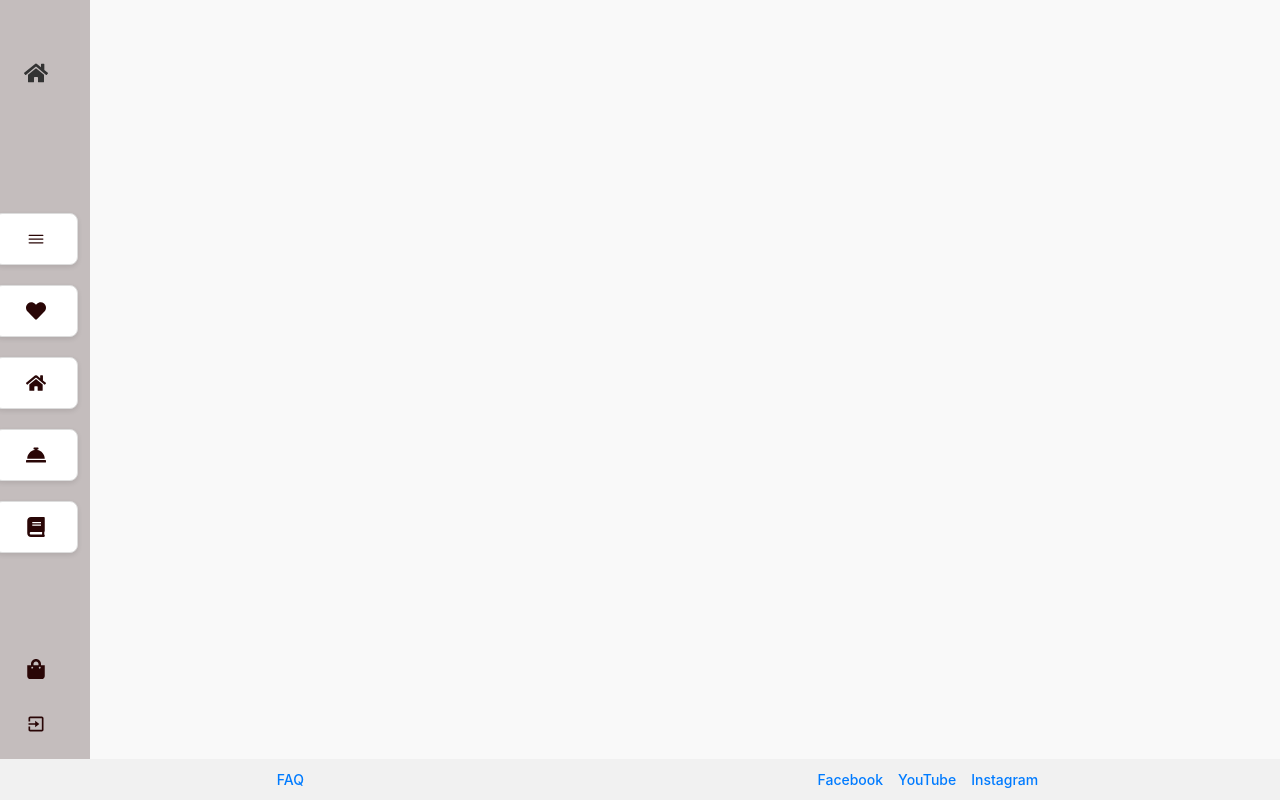
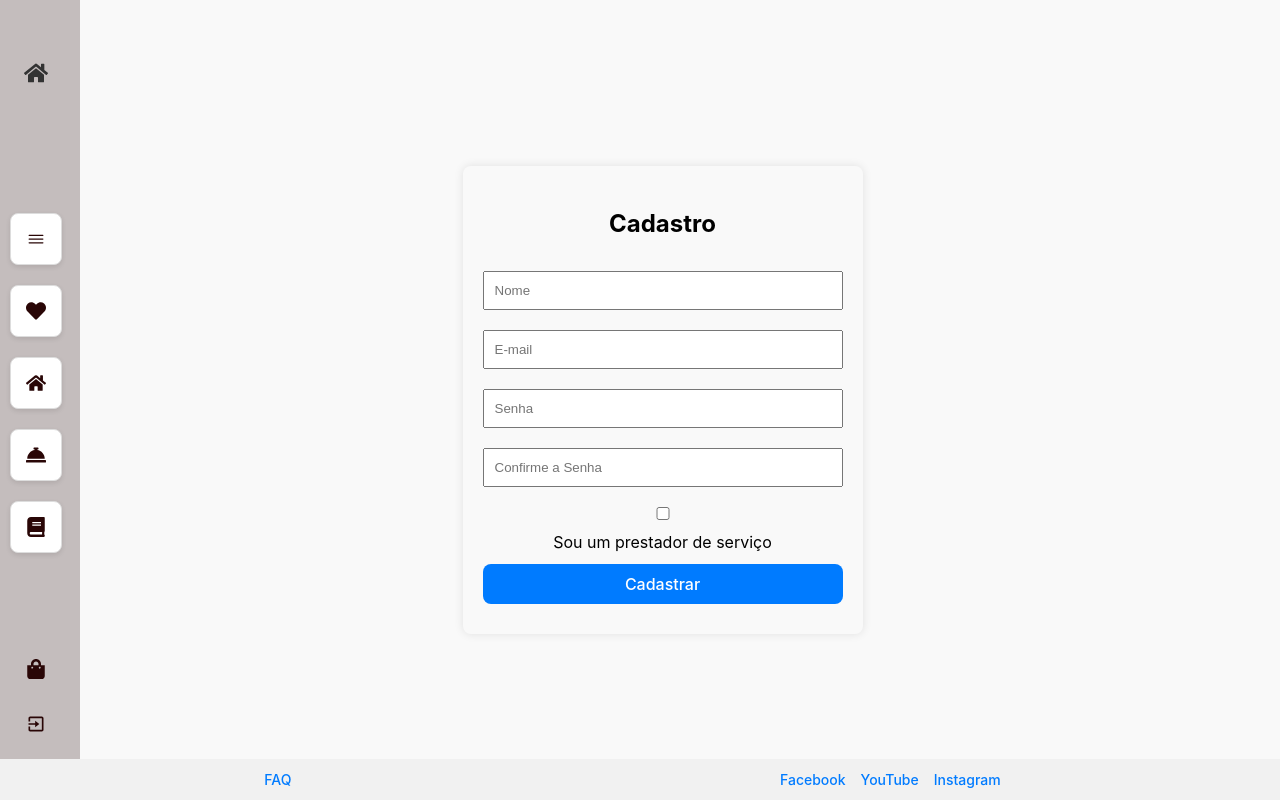
Before and after one commit to MMAbbadi/mais-ti-barbearia, a React (Vite) app: page /register in a window 1280 px wide. Built offline with nearby package versions, Linux system fonts and the light colour scheme.

Commit message:
:sparkles: feat: Página de cadastro

```diff
--- a/src/App.jsx
+++ b/src/App.jsx
@@ -6,6 +6,9 @@ import Favorites from "./pages/Favorites"
 import Appointment from "./pages/Appointment";
 import Footer from "./components/Footer"
 import "./App.css";
+import Register from "./pages/Register";
+
+
 
 const App = () => {
   return (
@@ -18,6 +21,7 @@ const App = () => {
             <Route path="/" element={<Home />}/>
             <Route path="/favorites" element={<Favorites />}/>
             <Route path="/appointment" element={<Appointment />}/>
+            <Route path="/register" element={<Register />} />
           </Routes>
       </main>
       <Footer />
--- a/src/pages/Home.css
+++ b/src/pages/Home.css
@@ -18,6 +18,49 @@
     border-bottom: 1px solid #ccc;
     box-sizing: border-box;
   }
+
+  /* Botões no header */
+.header {
+  width: 100%;
+  padding: 10px 20px;
+  background-color: #fff;
+  display: flex;
+  justify-content: space-between; /* Alinha os elementos nos cantos */
+  align-items: center;
+  border-bottom: 1px solid #ccc;
+  box-sizing: border-box;
+}
+
+/* Caixa de busca */
+.search-bar {
+  width: 70%;
+  height: 40px;
+  padding: 10px;
+  font-size: 16px;
+  border: 1px solid #ddd;
+  border-radius: 4px;
+  box-sizing: border-box;
+}
+
+/* Botões no canto direito */
+.header-buttons {
+  display: flex;
+  gap: 15px;
+}
+
+.register-button {
+  padding: 8px 16px;
+  background-color: #007bff;
+  color: white;
+  text-decoration: none;
+  border-radius: 4px;
+  font-size: 14px;
+  transition: background-color 0.3s ease;
+}
+
+.register-button:hover {
+  background-color: #0056b3;
+}
 
   .search-bar {
     width: 80%;
--- a/src/pages/Home.jsx
+++ b/src/pages/Home.jsx
@@ -1,25 +1,29 @@
-import React from 'react'
-import { Link } from 'react-router-dom'
+import React from 'react';
+import { Link } from 'react-router-dom';
 import SimpleSlider from '../components/SimpleSlider';
-import { FaMapMarkerAlt,FaConciergeBell,FaStar   } from "react-icons/fa";
-import { BiSolidDiscount,BiSolidGrid,BiHappyHeartEyes } from "react-icons/bi";
-import './Home.css'
+import { FaMapMarkerAlt, FaConciergeBell, FaStar } from "react-icons/fa";
+import { BiSolidDiscount, BiSolidGrid, BiHappyHeartEyes } from "react-icons/bi";
+import './Home.css';
+
 const Home = () => {
   return (
     <div>
       <main className="app-container">
-        {/* Barra de busca */}
+        {/* Barra de busca e botão de cadastro */}
         <header className="header">
           <input
             type="text"
             className="search-bar"
             placeholder="O que Você Está Procurando?"
           />
+          <div className="header-buttons">
+            <Link to="/register" className="register-button">Cadastro</Link>
+          </div>
         </header>
 
         {/* Carrossel de imagens */}
         <div className="carousel">
-          <SimpleSlider/>
+          <SimpleSlider />
         </div>
 
         {/* Categorias */}
@@ -71,7 +75,7 @@ const Home = () => {
         </div>
       </main>
     </div>
-  )
-}
+  );
+};
 
-export default Home
+export default Home;
--- /dev/null
+++ b/src/pages/Register.css
@@ -0,0 +1,29 @@
+* {
+  box-sizing: border-box;
+}
+
+.register-container {
+    max-width: 400px;
+    margin: auto;
+    padding: 20px;
+    border-radius: 8px;
+    box-shadow: 0 0 10px rgba(0, 0, 0, 0.1);
+    text-align: center;
+  }
+
+  input, button {
+    width: 100%;
+    padding: 10px;
+    margin: 10px 0;
+  }
+
+  button {
+    background-color: #007bff;
+    color: white;
+    border: none;
+    cursor: pointer;
+  }
+
+  button:hover {
+    background-color: #0056b3;
+  }
--- /dev/null
+++ b/src/pages/Register.jsx
@@ -0,0 +1,71 @@
+import { useState } from "react";
+import { useNavigate } from "react-router-dom";
+import "./Register.css"; // Importa os estilos
+
+const Register = () => {
+  const [formData, setFormData] = useState({
+    name: "",
+    email: "",
+    password: "",
+    confirmPassword: "",
+    serviceProvider: false, // Define se é cliente ou prestador de serviço
+  });
+
+  const navigate = useNavigate(); // Para redirecionamento após cadastro
+
+  const handleChange = (e) => {
+    const { name, value, type, checked } = e.target;
+    setFormData({
+      ...formData,
+      [name]: type === "checkbox" ? checked : value,
+    });
+  };
+
+  const handleSubmit = async (e) => {
+    e.preventDefault();
+
+    if (formData.password !== formData.confirmPassword) {
+      alert("As senhas não coincidem!");
+      return;
+    }
+
+    try {
+      const response = await fetch("http://localhost:8080/api/register", {
+        method: "POST",
+        headers: { "Content-Type": "application/json" },
+        body: JSON.stringify(formData),
+      });
+
+      if (response.ok) {
+        alert("Cadastro realizado com sucesso!");
+        navigate("/login"); // Redireciona para a página de login
+      } else {
+        alert("Erro no cadastro!");
+      }
+    } catch (error) {
+      console.error("Erro:", error);
+      alert("Falha ao conectar ao servidor.");
+    }
+  };
+
+  return (
+    <div className="register-container">
+      <h2>Cadastro</h2>
+      <form onSubmit={handleSubmit}>
+        <input type="text" name="name" placeholder="Nome" value={formData.name} onChange={handleChange} required />
+        <input type="email" name="email" placeholder="E-mail" value={formData.email} onChange={handleChange} required />
+        <input type="password" name="password" placeholder="Senha" value={formData.password} onChange={handleChange} required />
+        <input type="password" name="confirmPassword" placeholder="Confirme a Senha" value={formData.confirmPassword} onChange={handleChange} required />
+
+        <label>
+          <input type="checkbox" name="serviceProvider" checked={formData.serviceProvider} onChange={handleChange} />
+          Sou um prestador de serviço
+        </label>
+
+        <button type="submit">Cadastrar</button>
+      </form>
+    </div>
+  );
+};
+
+export default Register;
```
Also changed, not shown: src/pages/cadastro.js (added, +12 -0 lines), 1 other file (tests, documents, lock files or other folders).
